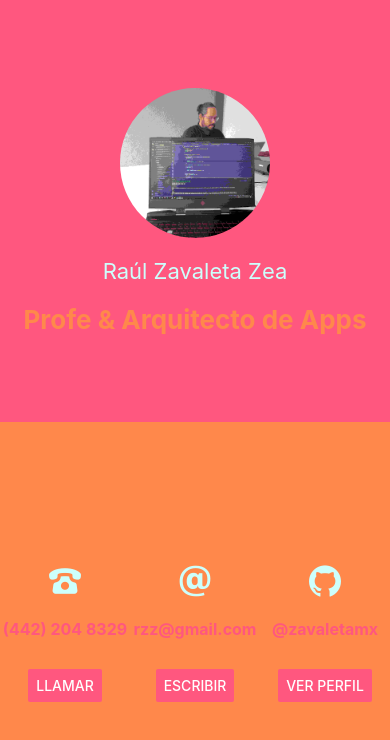
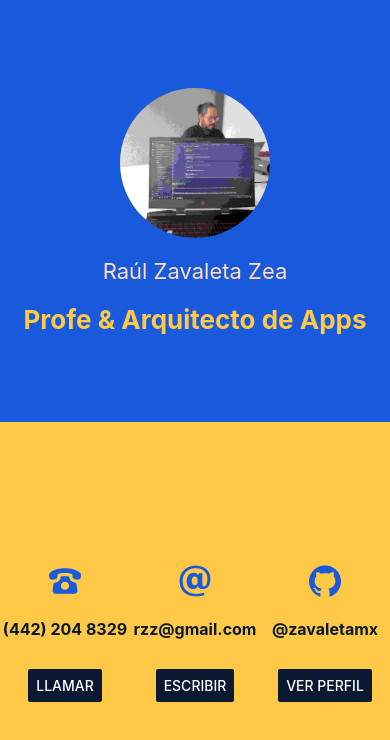
Before and after one commit to zavaletadev/t195-dmm, a React Native app: screen / in a window 390 px wide. Shown: the top 740 px of the page. Built offline with nearby package versions, Linux system fonts and the light colour scheme.

Commit message:
Estilos en RN

```diff
--- a/src/styles/colores.js
+++ b/src/styles/colores.js
@@ -1,8 +1,8 @@
 const colores = {
-	textoAmarilloClaro: '#ff884b',
-	textoAmarillo: '#ffc764',
-	textoAzulClaro: '#cdfffc',
-	textoAzul: '#ff577f',
+	textoAmarilloClaro: '#feddbe',
+	textoAmarillo: '#ffc947',
+	textoAzulClaro: '#185adb',
+	textoAzul: '#0a1931',
 };
 
 export default colores;
--- a/src/styles/styles.js
+++ b/src/styles/styles.js
@@ -15,22 +15,22 @@ const styles = StyleSheet.create({
 		justifyContent: 'center',
 	},
 	fondoAzul: {
-		backgroundColor: '#ff577f',
+		backgroundColor: '#185adb',
 	},
 	fondoAmarillo: {
-		backgroundColor: '#ff884b',
+		backgroundColor: '#ffc947',
 	},
 	textoAmarilloClaro: {
-		color: '#cdfffc',
+		color: '#feddbe',
 	},
 	textoAmarillo: {
-		color: '#ff884b',
+		color: '#ffc947',
 	},
 	textoAzulClaro: {
-		color: '#cdfffc',
+		color: '#185adb',
 	},
 	textoAzul: {
-		color: '#ff577f',
+		color: '#0a1931',
 	},
 	imagenPerfil: {
 		width: 150,
```
Also changed, not shown: package.json (indentation only).
